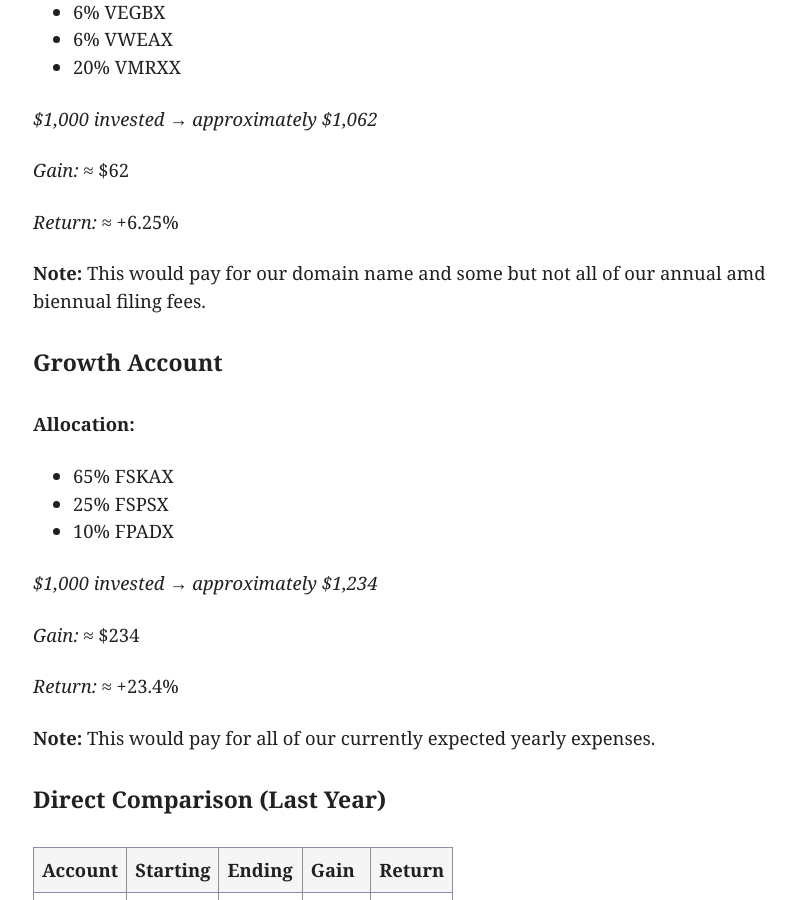
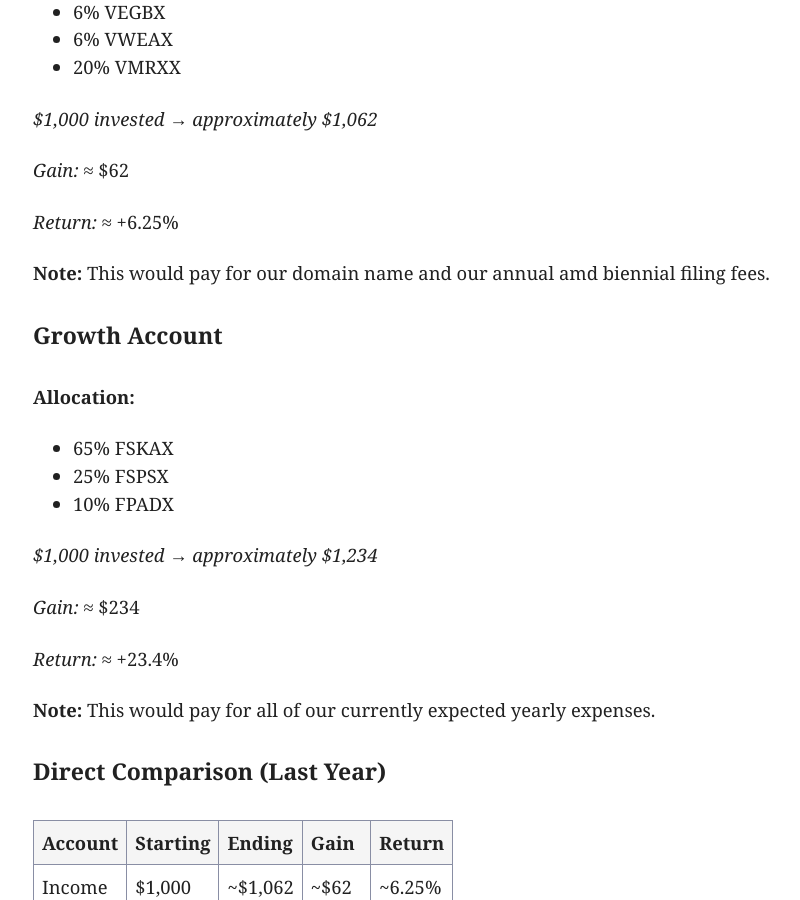
Before and after one commit to jklmnop10/vegnos, a Jekyll site: the page built from donate.md, in a window 1280 px wide and 900 px high, scrolled down 1016 px. Shown: the whole window, without its empty margins (231-1031 px from the left). Built offline with Jekyll 4.4.1, drawn with Linux system fonts in a browser that asks for light colours.

Commit message:
Update donate.md

```diff
--- a/donate.md
+++ b/donate.md
@@ -36,7 +36,7 @@ We also aim to maintain a savings of about $500.
 
 *Return:* ≈ +6.25%
 
-**Note:**  This would pay for our domain name and some but not all of our annual amd biennual filing fees.
+**Note:**  This would pay for our domain name and our annual amd biennial filing fees.
 
 #### Growth Account
 
```
